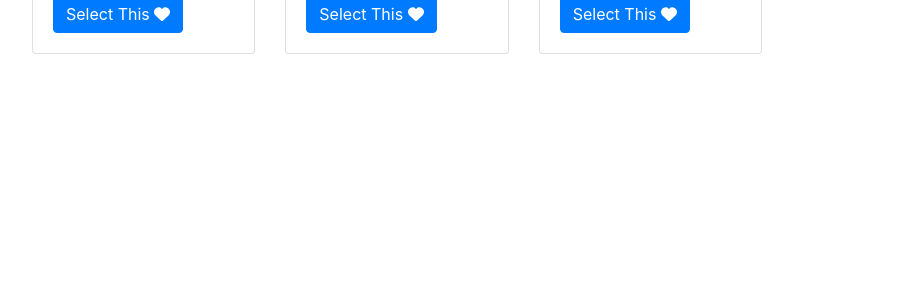
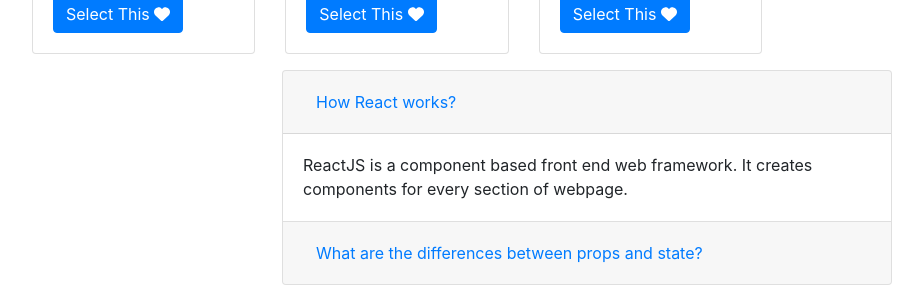
Before and after one commit to shakib-mia/suitable-watches, a React (Create React App) app in the folder suitable-watches/: page / in a window 1280 px wide. Shown: the part 1010-1295 px from the top of the page, without its empty margins (53-976 px from the left). Before the commit the page ends 1080 px from the top, so only its background shows below. Built offline with nearby package versions, Linux system fonts and the light colour scheme.

Commit message:
answer of the question added

```diff
--- a/suitable-watches/src/App.js
+++ b/suitable-watches/src/App.js
@@ -1,3 +1,4 @@
+import Answer from './Components/Answers/Answer';
 import Container from './Components/Container/Container';
 import Header from './Components/Header/Header';
 
@@ -6,6 +7,7 @@
     <div className="App">
       <Header></Header>
       <Container></Container>
+      <Answer></Answer>
     </div>
   );
 }
--- /dev/null
+++ b/suitable-watches/src/Components/Answers/Answer.js
@@ -0,0 +1,44 @@
+import React from 'react';
+
+const Answer = () => {
+      return (
+            <div className='col-6 mx-auto'>
+                  <div class="accordion" id="accordionExample">
+                        <div class="card">
+                              <div class="card-header" id="headingOne">
+                                    <h2 class="mb-0">
+                                          <button class="btn btn-link btn-block text-left" type="button" data-toggle="collapse" data-target="#collapseOne" aria-expanded="true" aria-controls="collapseOne">
+                                                How React works?
+                                          </button>
+                                    </h2>
+                              </div>
+
+                              <div id="collapseOne" class="collapse show" aria-labelledby="headingOne" data-parent="#accordionExample">
+                                    <div class="card-body">
+                                          ReactJS is a component based front end web framework. It creates components for every section of webpage.
+                                    </div>
+                              </div>
+                        </div>
+                        <div class="card">
+                              <div class="card-header" id="headingTwo">
+                                    <h2 class="mb-0">
+                                          <button class="btn btn-link btn-block text-left collapsed" type="button" data-toggle="collapse" data-target="#collapseTwo" aria-expanded="false" aria-controls="collapseTwo">
+                                                What are the differences between props and state?
+                                          </button>
+                                    </h2>
+                              </div>
+                              <div id="collapseTwo" class="collapse" aria-labelledby="headingTwo" data-parent="#accordionExample">
+                                    <div class="card-body">
+                                          1. Props are read-only but state can be changed this change is asynchronous.<br />
+                                          2. Props are immutable but states are mutable.<br />
+                                          3. Props make component reusable but state cannot make components reusable.
+                                    </div>
+                              </div>
+                        </div>
+
+                  </div>
+            </div>
+      );
+};
+
+export default Answer;
--- a/suitable-watches/src/Components/Card/Card.js
+++ b/suitable-watches/src/Components/Card/Card.js
@@ -4,9 +4,8 @@
 
 
 const Card = (props, ref) => {
-      const { image, name, price } = props;
-      const { key } = ref;
-
+      const { image, name, price, key } = props;
+      console.log(ref)
 
       return (
             <div className='col-12 col-md-6 col-lg-4 my-3'>
--- a/suitable-watches/src/Components/Container/Container.js
+++ b/suitable-watches/src/Components/Container/Container.js
@@ -19,7 +19,6 @@
 
 
       const show = () => {
-            console.log(selection);
             if (selection.length > 0) {
                   return selection.length > 0 ? selection.map(item => <Selected name={item.name} price={item.price}></Selected>) : "No Items added"
             }
@@ -28,7 +27,6 @@
       const choose = () => {
             let length = selection.length;
             let num = Math.floor(Math.random() * length);
-            console.log(selection[num]);
             document.getElementById('selected').style.display = "block";
             document.getElementById('selected').innerHTML = `
             <img src=${selection[num].image} height="150px"/>
@@ -46,7 +44,7 @@
                         <div className="all-watches col-12 col-md-6 col-lg-8">
                               <div className="row">
                                     {watches.map(watch => <Card
-                                          key={watch.id}
+
                                           image={watch.image}
                                           name={watch.name}
                                           price={watch.price}
```
